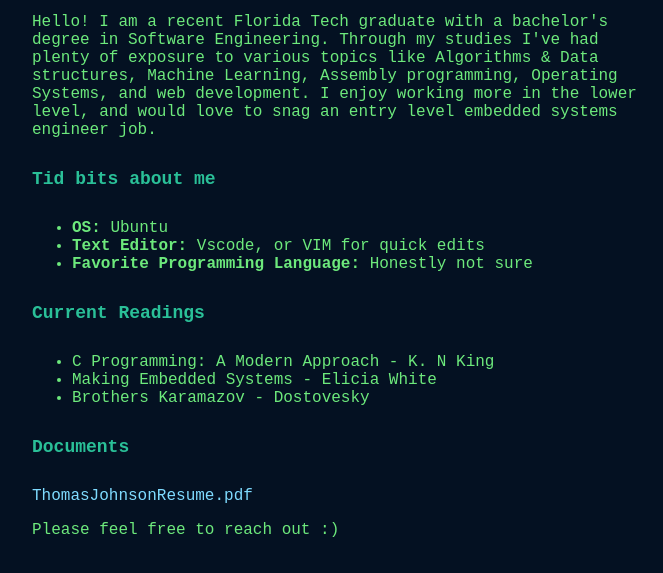
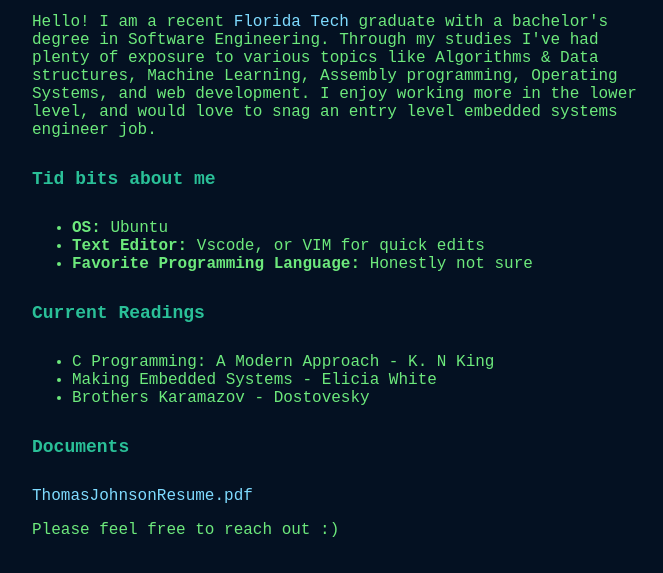
Before and after one commit to XMfit/XMfit.github.io, a plain HTML site: page index.html in a window 1280 px wide. Shown: the part 161-734 px from the top of the page, without its empty margins (292-955 px from the left). Drawn offline with Linux system fonts and the light colour scheme.

Commit message:
actual last tweak 4 now

```diff
--- a/index.html
+++ b/index.html
@@ -28,7 +28,7 @@
             <div>
                 <article>
                     <p>
-                        Hello! I am a recent Florida Tech graduate with a bachelor's degree in Software Engineering.
+                        Hello! I am a recent <a target="_blank" href="https://www.fit.edu/"> Florida Tech </a> graduate with a bachelor's degree in Software Engineering.
                         Through my studies I've had plenty of exposure to various topics like Algorithms & Data structures, Machine Learning, Assembly programming, Operating Systems, and web development.
                         I enjoy working more in the lower level, and would love to snag an entry level embedded systems engineer job.
                     </p>
```
